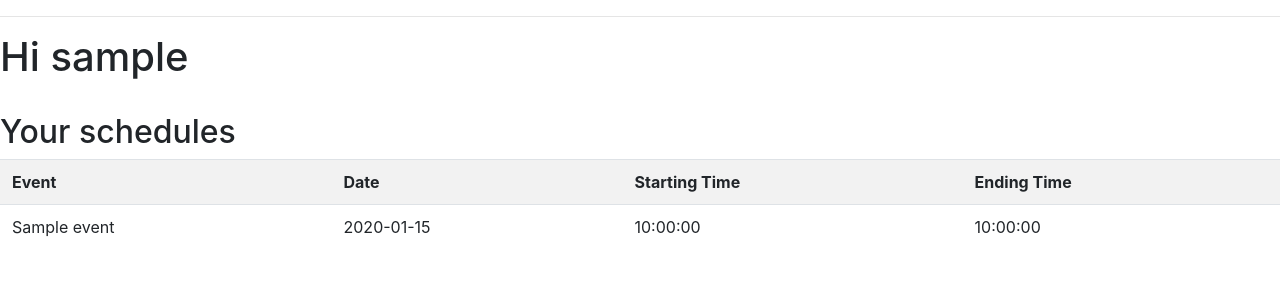
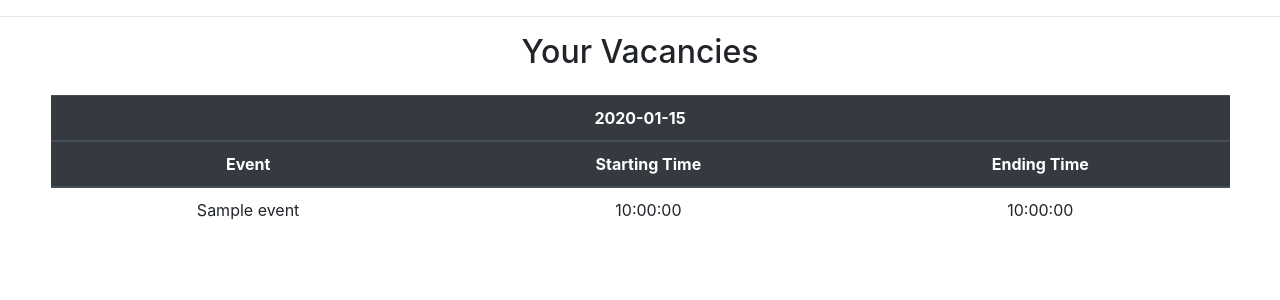
Before and after one commit to RTX-Banana/MyScheduler, a Flask app: template app/templates/vacancy.html in a window 1280 px wide. Shown: the part 56-356 px from the top of the page. Run offline with Flask 2, Linux system fonts and the light colour scheme; tables that the repository leaves empty hold one stand-in row (values such as "Sample post"); the template is opened without the code that fills it: values that come from a table or form of the project are taken from there, most other values are stand-ins (such as "Sample title", 1, 10 or a date in 2020); some libraries are stand-ins or nearby versions.

Commit message:
updated vacancy.html

```diff
--- a/app/templates/vacancy.html
+++ b/app/templates/vacancy.html
@@ -2,27 +2,36 @@
 
 {% block content %}
 
-    <h1>Hi {{user.username}} </h1>
-	<br><h2> Your schedules <h2>
+	<div class="row d-flex justify-content-center">
+		<h2> Your Vacancies <h2>
+	</div>
 <p>
-	<table class="table table-striped">
+	<div class="row d-flex justify-content-center">
+
+		<table class="table", style="width:90%">
+			<thead class="thead-dark">
 				<tr>
-            <th> Event </th>
-            <th> Date </th>
-            <th> Starting Time </th>
-			<th> Ending Time </th>
+					<th class="text-center", colspan="3">
+						{{ k[0].event_date.date() }}
+					</th>
+				</tr>
+				<tr>
+					<th class="text-center"> Event </th>
+					<th class="text-center"> Starting Time </th>
+					<th class="text-center"> Ending Time </th>
 
 				</tr>
+			</thead>
 			{% for data in k %}
 				<tr>
-                <td>{{ data.event_name }}</td>
-                <td>{{ data.event_date.date() }}</td>
-				<td>{{ data.event_timeStart.time() }}</td>
-				<td>{{ data.event_timeEnd.time() }}</td>
+					<td class="text-center">{{ data.event_name }}</td>
+					<td class="text-center">{{ data.event_timeStart.time() }}</td>
+					<td class="text-center">{{ data.event_timeEnd.time() }}</td>
 
 				</tr>
 			{% endfor %}
 		</table>
+	</div>
 </p>
 
 
```
Lines whose indentation alone changed are shown as unchanged.
